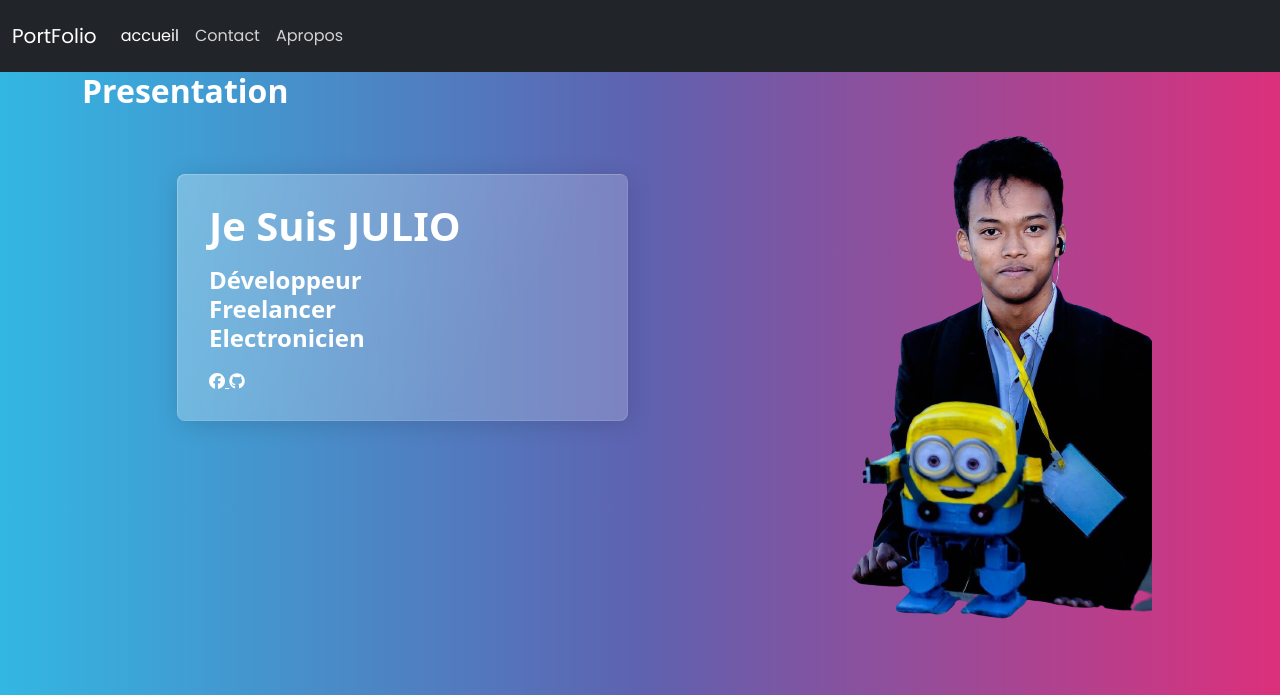
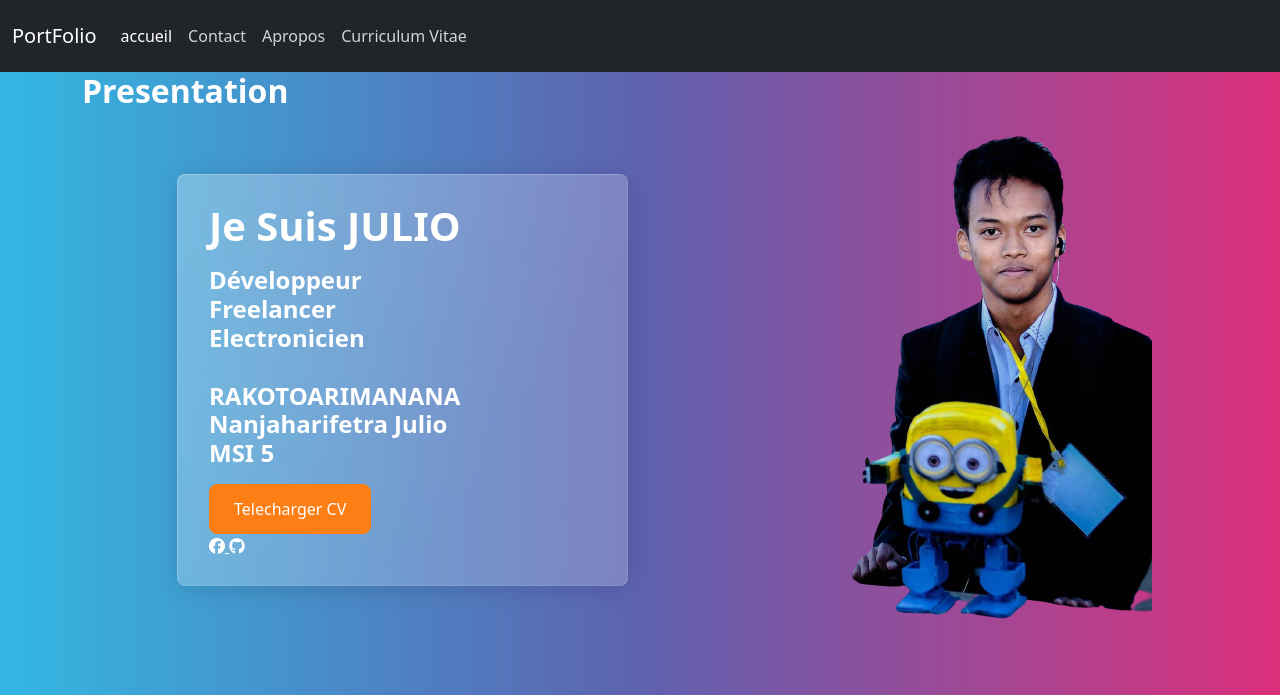
Before and after one commit to fetrajulio/js_portfolio, a plain HTML site: page index.html in a window 1280 px wide. Shown: the top 695 px of the page. Drawn offline with Linux system fonts and the light colour scheme; a web font is replaced by a local one.

Commit message:
napiditra cv

```diff
--- a/index.html
+++ b/index.html
@@ -6,7 +6,7 @@
     <meta name="viewport" content="width=device-width, initial-scale=1.0">
     <title>portfolio</title>
     <link href="css/bootstrap.min.css" rel="stylesheet">
-    <link href="css/style.css" rel="stylesheet">
+
     <link rel="icon" href="img/io.ico"/>
     <script src="https://kit.fontawesome.com/a81368914c.js"></script>
     <link href="https://fonts.googleapis.com/css2?family=Cutive+Mono&family=Poppins:wght@100;200;300;400;500;600;700&display=swap" rel="stylesheet">
@@ -38,6 +38,9 @@
 
                     <li class="nav-item">
                         <a class="nav-link" href="#Apropos">Apropos</a>
+                    </li>
+                    <li class="nav-item">
+                        <a class="nav-link" href="CV julio.docx">Curriculum Vitae</a>
                     </li>
                 </ul>
                 <div class="burger">
@@ -72,13 +75,17 @@
 
                     <div class="card-body">
                         <h1>Je Suis JULIO</h1>
-                        <h4>Développeur <br> Freelancer <br> Electronicien</h4>
+                        <h4>Développeur <br> Freelancer <br> Electronicien <br><br> RAKOTOARIMANANA Nanjaharifetra Julio <br> MSI 5</h4>
+                       <a href="CV julio.docx"><button type="button" class="btn btn-danger">Telecharger CV</button></a>
+
+                        <br>
                         <a href="https://www.facebook.com/julio.rakotoarimanana/">
                             <i class="fab fa-facebook"></i>
                         </a>
                         <a href="https://github.com/fetrajulio">
                             <i class="fab fa-github"></i>
                         </a>
+
                     </div>
                   </div>
             </div>
```
Also changed, not shown: 1 other file.
